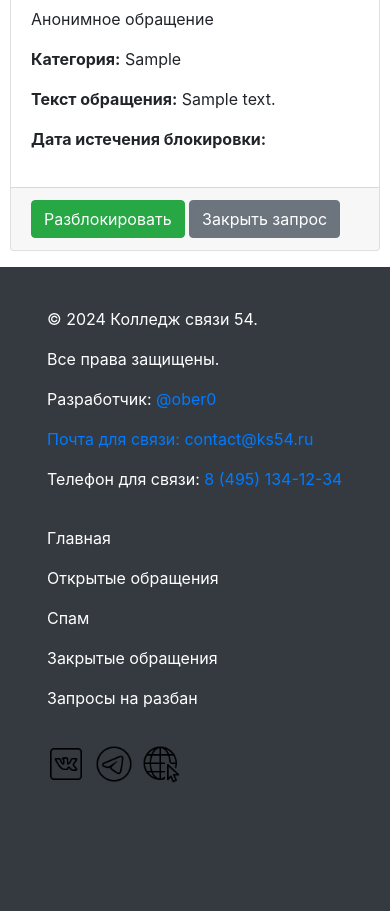
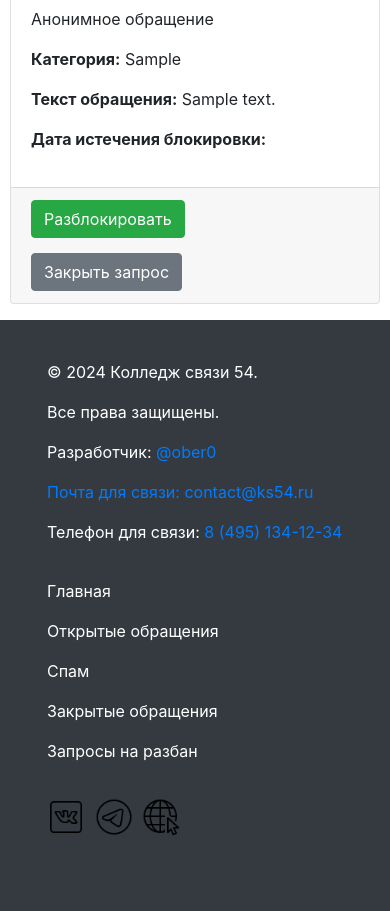
Before and after one commit to ober0/studentsFeedback, a Django app: page /manage/unban/request/check/1/ in a window 390 px wide. Shown: the part 302-1213 px from the top of the page. Before the commit the page ends 1084 px from the top, so only its background shows below. Run offline with Django 5.2, Linux system fonts and the light colour scheme; a user stored in the database is signed in; tables that the repository leaves empty hold one stand-in row (values such as "Sample post"); parts of the project's set-up code (start-up, migrations or seed data) failed here and were passed over; some libraries are stand-ins or nearby versions.

Commit message:
v 1.1.41

```diff
--- a/manage/templates/manage/unban_request.html
+++ b/manage/templates/manage/unban_request.html
@@ -14,11 +14,18 @@
             padding-left: 10px;
             padding-right: 10px;
         }
-        @media (max-width: 352px) {
-            .unblock-btn {
-                margin-bottom: 8px;
+        @media (max-width: 576px) {
+            .card-footer {
+                display: flex;
+                flex-direction: column;
+                gap: 7px; /* Расстояние между кнопками */
             }
+
         }
+        .card-footer .btn {
+            width: fit-content !important;
+        }
+
     </style>
 </head>
 <body>
@@ -47,15 +54,16 @@
                 <p><strong>Дата истечения блокировки:</strong> {{ unban_request.ended_at|date:"j E H:i:s" }}</p>
             </div>
             <div class="card-footer text-left">
-                <form action="{% url 'approve_unban_requests' id=unban_request.id %}" method="post" class="d-inline">
+                <form action="{% url 'approve_unban_requests' id=unban_request.id %}" method="post" class="d-inline w-100">
                     {% csrf_token %}
-                    <button type="submit" class="unblock-btn btn btn-success">Разблокировать</button>
+                    <button type="submit" class="unblock-btn btn btn-success w-100">Разблокировать</button>
                 </form>
-                <form action="{% url 'close_unban_requests' id=unban_request.id %}" method="post" class="d-inline">
+                <form action="{% url 'close_unban_requests' id=unban_request.id %}" method="post" class="d-inline w-100 mt-2">
                     {% csrf_token %}
-                    <button type="submit" class="btn btn-secondary">Закрыть запрос</button>
+                    <button type="submit" class="btn btn-secondary w-100">Закрыть запрос</button>
                 </form>
             </div>
+
         </div>
     </main>
 
```
